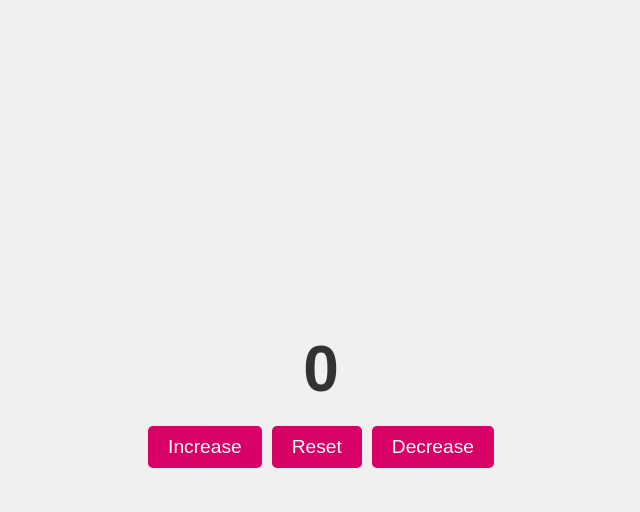
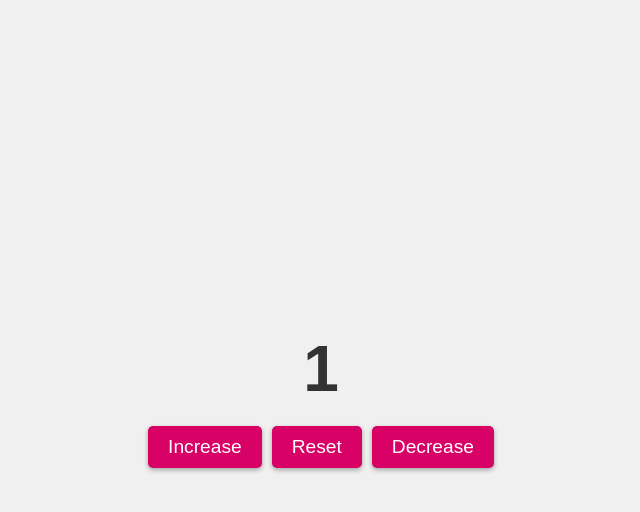
Before and after one commit to TechNick-Code/30-days-coding-challenge, a plain HTML site: page count-project/index.html in a window 1280 px wide. Both pictures are taken after a click on the button "Increase". Shown: the whole page, without its empty margins (319-959 px from the left). Drawn offline with Linux system fonts and the light colour scheme.

Commit message:
working fine

```diff
--- a/count-project/script.js
+++ b/count-project/script.js
@@ -5,7 +5,7 @@ const decreament = document.getElementById('decreament')
 let count = 0;
 
 increament.onclick = function(){
-    countOutput.textContent = count++;
+    countOutput.textContent = ++count;
 }
 
 reset.onclick = function(){
--- a/count-project/styles.css
+++ b/count-project/styles.css
@@ -33,8 +33,15 @@ body {
     background-color: #d80165;
     color: white;
     transition: background-color 0.3s ease;
+    box-shadow: 0 2px 5px rgba(0, 0, 0, 0.329);
 }
 
 .btn button:hover {
-    background-color: #a6004a;
+    background-color: #c20258;
+    box-shadow: 0 2px 5px rgba(0, 0, 0, 0.529);
 }
+
+.btn button:active {
+     transform: translateY(3px);
+    box-shadow: black 0px 0px 0px;
+}
```
